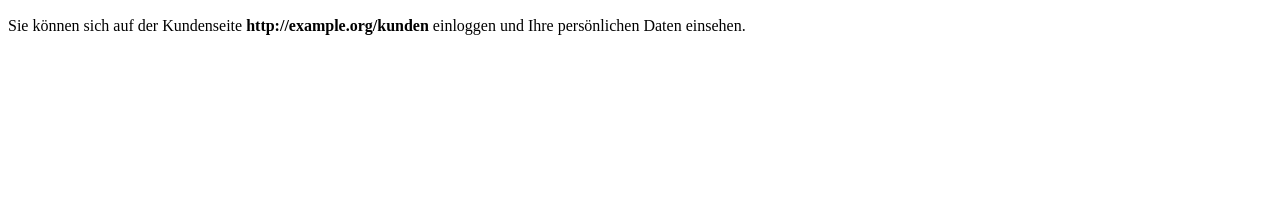
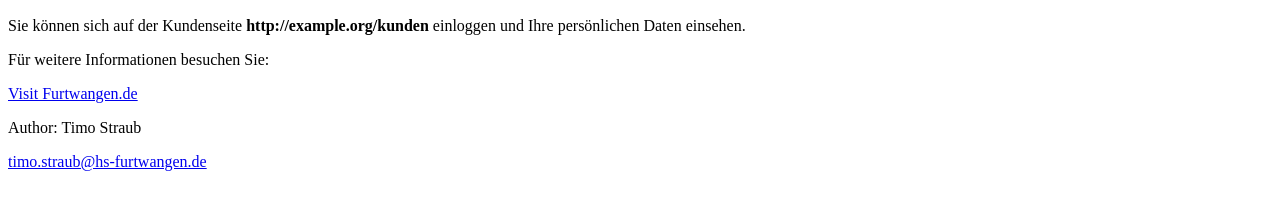
Before and after one commit to TimoStraub96/GiS-Praktikum-Abgaben, a plain HTML site: page Aufgabe1/index.html in a window 1280 px wide. Shown: the part 390-600 px from the top of the page. Drawn offline with Linux system fonts and the light colour scheme.

Commit message:
Endgültige Abgabe Aufgabe 1

```diff
--- a/Aufgabe1/index.html
+++ b/Aufgabe1/index.html
@@ -27,10 +27,13 @@
         <b>http://example.org/kunden</b>
         einloggen und Ihre persönlichen Daten einsehen.
       </p>
+      <p>Für weitere Informationen besuchen Sie:</p>
+      <a href="https://www.furtwangen.de/,Lde/startseite.html">Visit Furtwangen.de</a>
+</body>
 
+<footer>
+  <p>Author: Timo Straub</p>
+  <p><a href="timo.straub@hs-furtwangen.de">timo.straub@hs-furtwangen.de</a></p>
+</footer>
 
-
-
-
-    </body>
 </html>
```
Also changed, not shown: Aufgabe1/events.html (+1 -0 lines).
